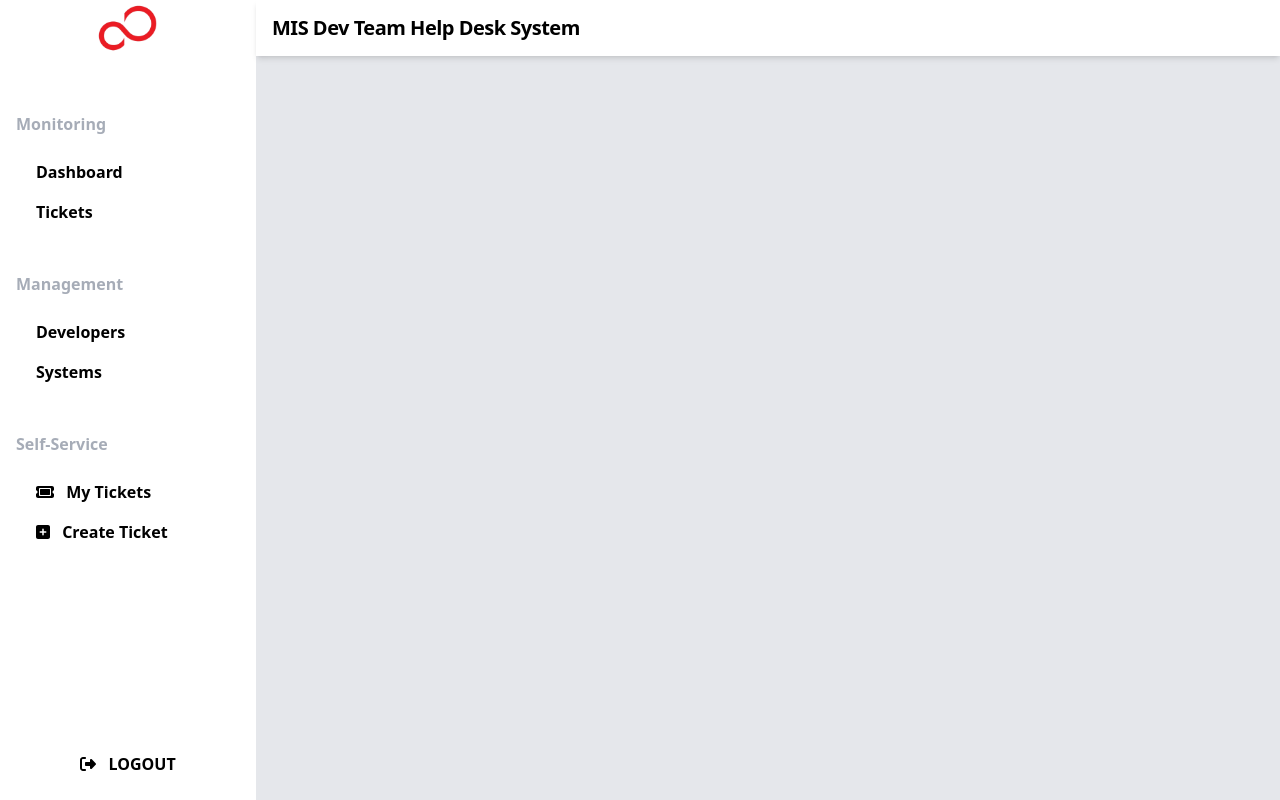
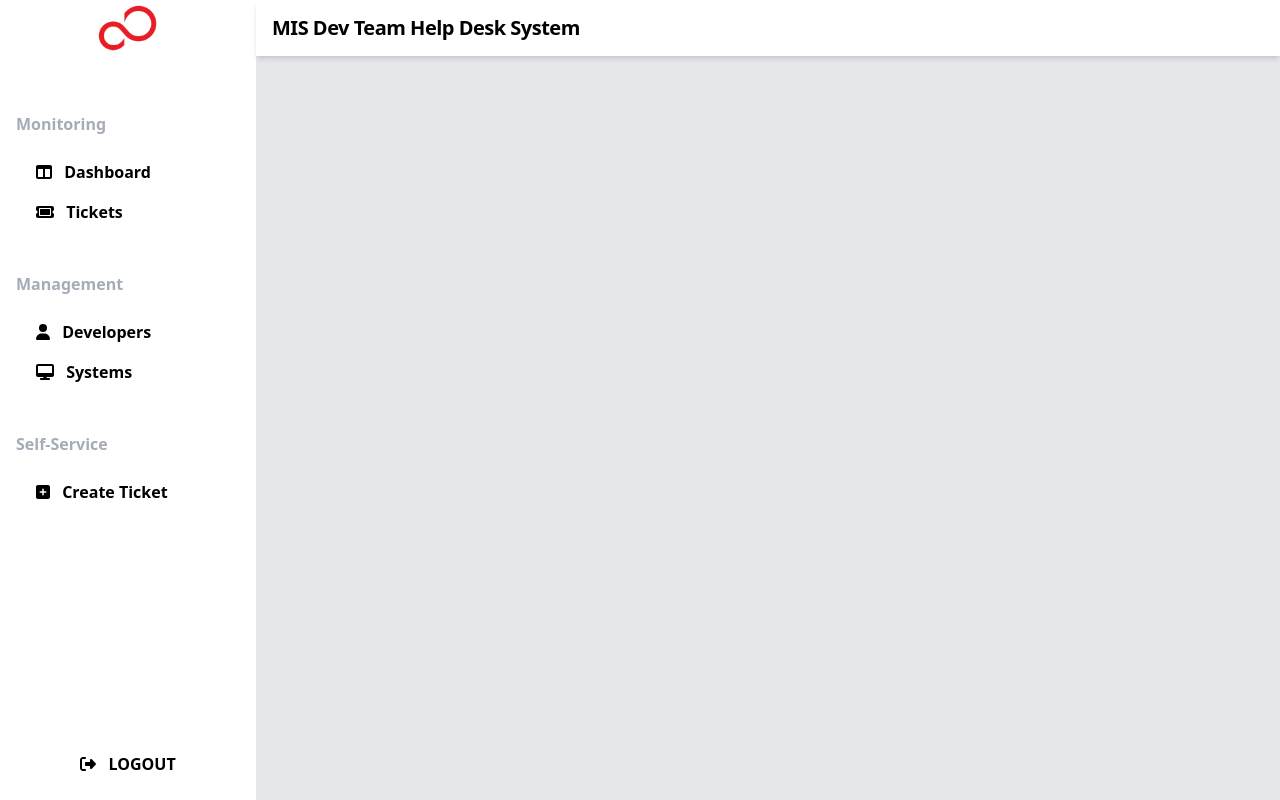
Before and after one commit to vullagvs26/helpdesk-system, a Vue app: page /#/ in a window 1280 px wide. Built offline with nearby package versions, Linux system fonts and the light colour scheme.

Commit message:
Add icons at sidebar

```diff
--- a/src/components/Sidebar.vue
+++ b/src/components/Sidebar.vue
@@ -5,9 +5,12 @@ import {
   faTicket,
   faSignOutAlt,
   faSquarePlus,
+  faTableColumns,
+  faUser,
+  faDesktop,
 } from "@fortawesome/free-solid-svg-icons";
 
-library.add(faTicket, faSignOutAlt, faSquarePlus);
+library.add(faTicket, faSignOutAlt, faSquarePlus, faTableColumns, faUser, faDesktop);
 </script>
 
 <template>
@@ -30,6 +33,10 @@ library.add(faTicket, faSignOutAlt, faSquarePlus);
             class="py-2 px-5 items-center font-semibold hover:text-blue-500"
             :class="{ 'text-blue-500': $route.path === '/Dashboard' }"
           >
+          <font-awesome-icon
+              :icon="['fas', 'table-columns']"
+              class="mr-2"
+            ></font-awesome-icon>
             Dashboard
           </p>
         </router-link>
@@ -38,6 +45,10 @@ library.add(faTicket, faSignOutAlt, faSquarePlus);
             class="py-2 px-5 items-center font-semibold hover:text-blue-500"
             :class="{ 'text-blue-500': $route.path === '/Tickets' }"
           >
+          <font-awesome-icon
+              :icon="['fas', 'ticket']"
+              class="mr-2"
+            ></font-awesome-icon>
             Tickets
           </p>
         </router-link>
@@ -51,6 +62,10 @@ library.add(faTicket, faSignOutAlt, faSquarePlus);
             class="py-2 px-5 items-center font-semibold hover:text-blue-500"
             :class="{ 'text-blue-500': $route.path === '/Developers' }"
           >
+          <font-awesome-icon
+              :icon="['fas', 'user']"
+              class="mr-2"
+            ></font-awesome-icon>
             Developers
           </p>
         </router-link>
@@ -59,6 +74,10 @@ library.add(faTicket, faSignOutAlt, faSquarePlus);
             class="py-2 px-5 items-center font-semibold hover:text-blue-500"
             :class="{ 'text-blue-500': $route.path === '/Systems' }"
           >
+          <font-awesome-icon
+              :icon="['fas', 'desktop']"
+              class="mr-2"
+            ></font-awesome-icon>
             Systems
           </p>
         </router-link>
@@ -67,18 +86,7 @@ library.add(faTicket, faSignOutAlt, faSquarePlus);
         <p class="mt-10 mb-4 text-gray-400 font-bold text-opacity-90">
           Self-Service
         </p>
-        <router-link to="/MyTickets" class="no-underline">
-          <p
-            class="py-2 px-5 items-center font-semibold hover:text-blue-500"
-            :class="{ 'text-blue-500': $route.path === '/MyTickets' }"
-          >
-            <font-awesome-icon
-              :icon="['fas', 'ticket']"
-              class="mr-2"
-            ></font-awesome-icon>
-            My Tickets
-          </p>
-        </router-link>
+
         <router-link to="/CreateTicket" class="no-underline">
           <p
             class="py-2 px-5 items-center font-semibold hover:text-blue-500"
--- a/src/router/index.js
+++ b/src/router/index.js
@@ -1,16 +1,16 @@
 import { createRouter, createWebHashHistory } from "vue-router";
 
 
-const MyTickets = () => import('@/views/MyTickets.vue');
+const Tickets = () => import('@/views/Tickets.vue');
 const CreateTicket = () => import('@/views/CreateTicket.vue');
 
 
 
 const routes = [
     {
-        path: '/MyTickets',
-        name: 'MyTickets',
-        component: MyTickets
+        path: '/Tickets',
+        name: 'Tickets',
+        component: Tickets
     },
     {
         path: '/CreateTicket',
--- a/src/views/MyTickets.vue
+++ b/src/views/Tickets.vue
@@ -39,7 +39,7 @@ const openModal = (ticket) => {
 
 const closeModal = () => {
   showModal.value = false;
-};
+}; //------------------//
 
 const saveChanges = () => {
   const index = tickets.value.findIndex(t => t.number === editTicket.value.number);
```
